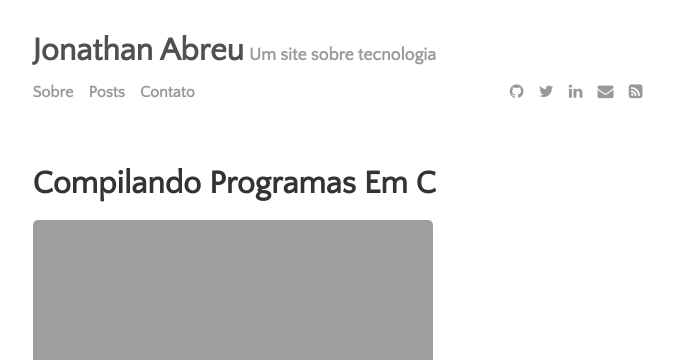
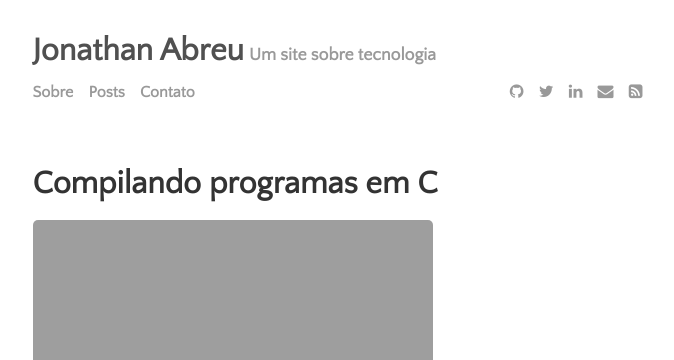
Before and after one commit to Jonathan220/Jonathan220.github.io, a Jekyll site: the page built from _posts/2018-01-06-Compilando-programas-em-C.md, in a window 1280 px wide and 900 px high. Shown: the top 360 px of the window, without its empty margins (300-974 px from the left). Built offline with Jekyll 4.4.1, drawn with Linux system fonts in a browser that asks for light colours; part of the change alters nothing that is shown; some of the changed text lies outside the part shown.

```diff
--- a/_posts/2018-01-06-Compilando-programas-em-C.md
+++ b/_posts/2018-01-06-Compilando-programas-em-C.md
@@ -1,9 +1,10 @@
 ---
 layout: post
-tittle: "Compilando programas em C"
-tags: [programação, geral]
+title: "Compilando programas em C"
+author: "Jonathan Abreu"
+categories: journal
+tags: [programação, linguagemC]
 image: https://source.unsplash.com/user/golakka/likes
-
 ---
 Uma dúvida que assola a muitos estudantes da linguagem C nos seus primeiros contatos com a linguagem, é quando precisam compilar um programa em C sem a utilização de uma IDE, principalmente em sistemas Linux.
 
```
